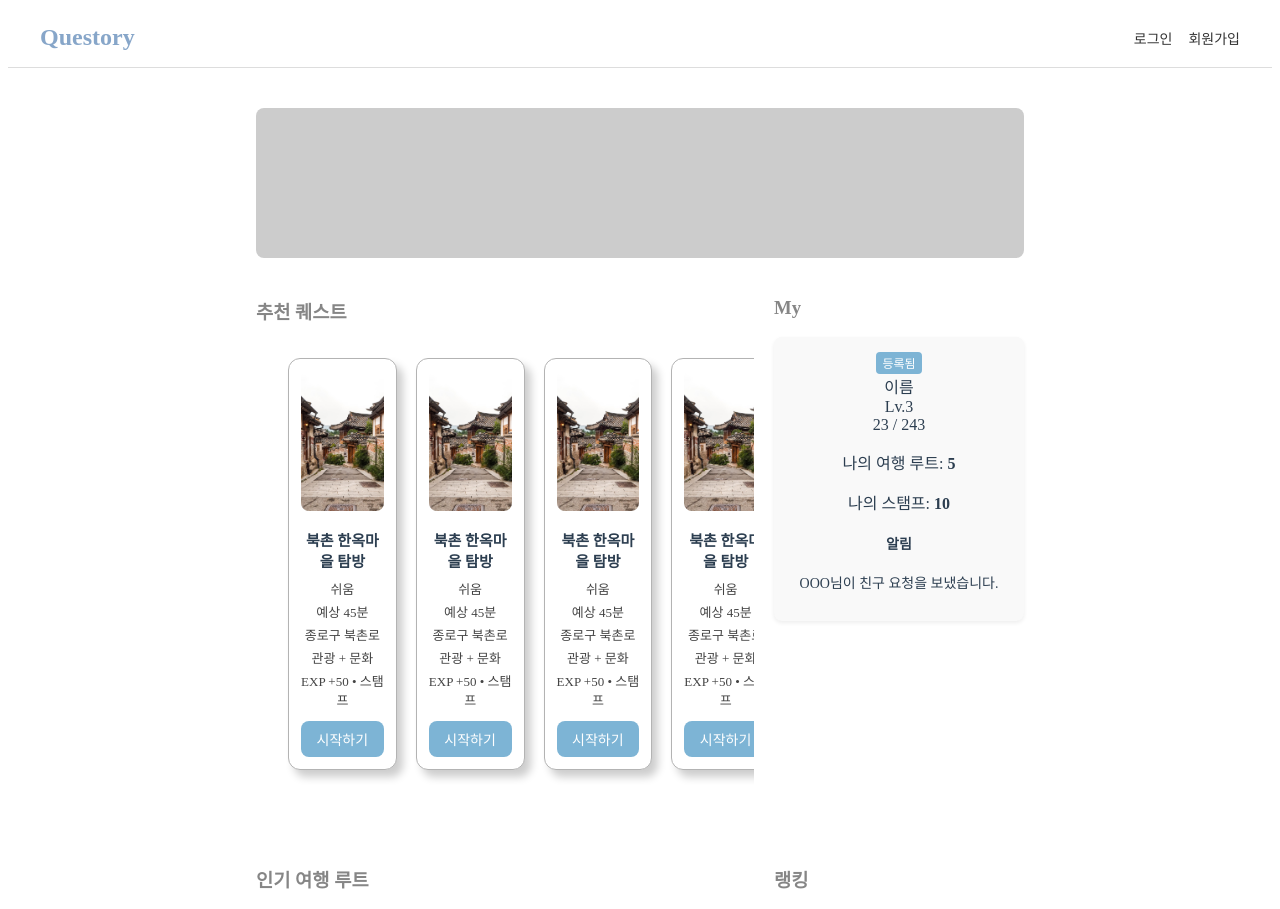
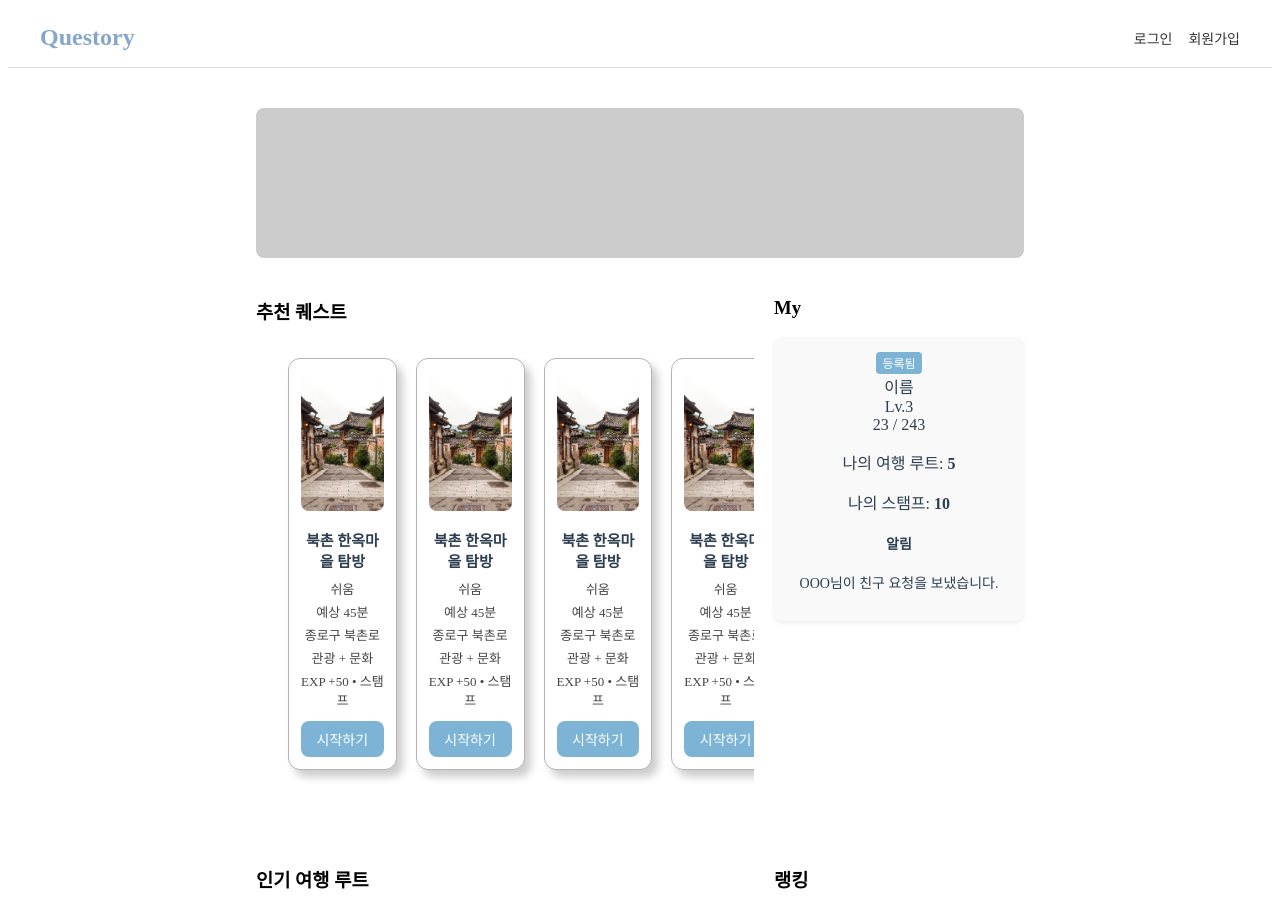
Before and after one commit to Questory04/Questory_FE, a Vue app: page /main in a window 1280 px wide. Shown: the top 909 px of the page. Built offline with nearby package versions, Linux system fonts and the light colour scheme.

Commit message:
style: BasicTitle에 color props 추가
타이틀의 color를 받아서 색을 조정할 수 있도록 변경하였다.

```diff
--- a/src/components/common/BasicTitle.vue
+++ b/src/components/common/BasicTitle.vue
@@ -1,17 +1,22 @@
 <template>
-    <h3 class="basic-title">{{ msg }}</h3>
+    <h3 class="basic-title" :style="{ color: color }">{{ msg }}</h3>
 </template>
+
 <script>
 export default {
     name: "BasicTitle",
     props: {
         msg: String,
+        color: {
+            type: String,
+            default: "rgb(134, 134, 134)",
+        },
     },
 };
 </script>
+
 <style>
 .basic-title {
     display: flex;
-    color: rgb(134, 134, 134);
 }
 </style>
--- a/src/components/main/MyInfo.vue
+++ b/src/components/main/MyInfo.vue
@@ -1,6 +1,5 @@
-
 <template>
-    <BasicTitle msg="My" />
+    <BasicTitle msg="My" color="black" />
     <aside class="my-info">
         <div class="profile-box">
             <div class="badge">등록됨</div>
@@ -18,13 +17,13 @@
 </template>
 
 <script>
-import BasicTitle from '../common/BasicTitle.vue';
+import BasicTitle from "../common/BasicTitle.vue";
 
 export default {
     name: "MyInfo",
     components: {
-    BasicTitle
-  }
+        BasicTitle,
+    },
 };
 </script>
 
@@ -37,7 +36,7 @@ export default {
 }
 
 .badge {
-  background: #7DB4D5;
+    background: #7db4d5;
     color: white;
     padding: 2px 6px;
     border-radius: 4px;
--- a/src/components/main/PopularRoutes.vue
+++ b/src/components/main/PopularRoutes.vue
@@ -1,6 +1,6 @@
 <template>
     <section class="section popular-routes">
-        <BasicTitle msg="인기 여행 루트" />
+        <BasicTitle msg="인기 여행 루트" color="black" />
         <Swiper
             :slides-per-view="1.2"
             :space-between="12"
--- a/src/components/main/QuestList.vue
+++ b/src/components/main/QuestList.vue
@@ -1,6 +1,6 @@
 <template>
     <section class="section recommend-quests">
-        <BasicTitle msg="추천 퀘스트" />
+        <BasicTitle msg="추천 퀘스트" color="black" />
         <Swiper
             :slides-per-view="1"
             :space-between="16"
--- a/src/components/main/SmallRanking.vue
+++ b/src/components/main/SmallRanking.vue
@@ -1,5 +1,5 @@
 <template>
-<BasicTitle msg="랭킹" />
+    <BasicTitle msg="랭킹" color="black" />
     <aside class="ranking">
         <ol>
             <li v-for="i in 5" :key="i">({{ i }}) 이름 - 123413 EXP</li>
@@ -8,13 +8,13 @@
 </template>
 
 <script>
-import BasicTitle from '../common/BasicTitle.vue';
+import BasicTitle from "../common/BasicTitle.vue";
 
 export default {
     name: "SmallRanking",
     components: {
-    BasicTitle
-  }
+        BasicTitle,
+    },
 };
 </script>
 
```
Lines whose indentation alone changed are shown as unchanged.
